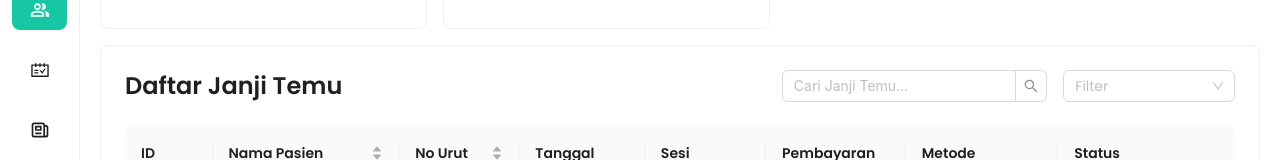
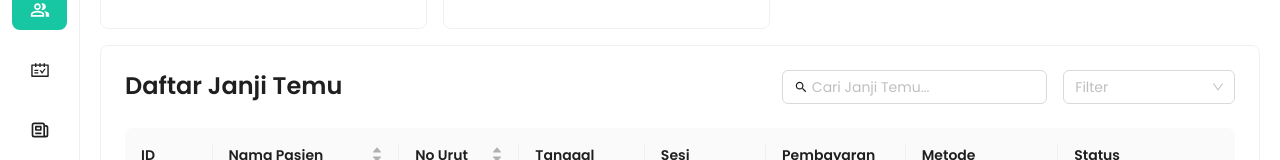
Before and after one commit to team-capstone-1/fe-repro-health, a React (Vite) app: page /janji-temu in a window 1280 px wide. Shown: the part 255-415 px from the top of the page. Built offline with nearby package versions, Linux system fonts and the light colour scheme.

Commit message:
refactor: change border form color

```diff
--- a/src/index.css
+++ b/src/index.css
@@ -140,3 +140,7 @@ p {
 .ant-btn-primary:not(:disabled):not(.ant-btn-disabled):hover {
   background-color: #15b494;
 }
+
+.ant-input {
+  font-family: "Poppins", sans-serif;
+}
--- a/src/views/app-views/appointment/components/ListFilter.jsx
+++ b/src/views/app-views/appointment/components/ListFilter.jsx
@@ -1,4 +1,5 @@
-import { Col, Form, Input, Row, Select } from "antd";
+import { Col, Form, Input, Row, Select, ConfigProvider } from "antd";
+import { IoMdSearch } from "react-icons/io";
 
 export default function ListFilter() {
   const Filter = [
@@ -19,6 +20,18 @@ export default function ListFilter() {
   return (
     <>
       <Form layout="vertical">
+        <ConfigProvider
+          theme={{
+            components: {
+              Input: {
+                colorPrimary: "#17c6a3",
+              },
+              Select: {
+                colorPrimary: "#17c6a3",
+              },
+            },
+          }}
+        >
           <Row gutter={[16, 8]}>
             <Col span={24} md={8}>
               <p
@@ -35,21 +48,28 @@ export default function ListFilter() {
               xl={{ span: 6, offset: 6 }}
               className="text-end"
             >
-            <Form.Item name="search">
-              <Input.Search placeholder="Cari Janji Temu..." />
+              <Form.Item id="search-appointment" name="search">
+                <Input
+                  placeholder="Cari Janji Temu..."
+                  allowClear
+                  prefix={<IoMdSearch />}
+                  className="h-[2.1rem] hover:border-green-500"
+                />
               </Form.Item>
             </Col>
             <Col span={24} md={{ span: 6 }} lg={{ span: 5 }} xl={{ span: 4 }}>
-            <Form.Item name="filter">
+              <Form.Item id="filter-appointment" name="filter">
                 <Select
                   placeholder="Filter"
                   options={Filter}
                   showSearch
                   allowClear
+                  className="h-[2.1rem] hover:border-green-500"
                 />
               </Form.Item>
             </Col>
           </Row>
+        </ConfigProvider>
       </Form>
     </>
   );
--- a/src/views/app-views/profile/components/TabsDoctor.jsx
+++ b/src/views/app-views/profile/components/TabsDoctor.jsx
@@ -10,7 +10,7 @@ export default function TabsDoctor() {
     <section id="tabs-profile">
       <Card>
         <TabsDoctorProfile
-          title={["Pengalaman Kerja", "Pendidikan", "Sertifikat"]}
+          title={["Pengalaman", "Pendidikan", "Sertifikat"]}
         >
           <WorkExperience />
           <Education />
```
Lines whose indentation alone changed are shown as unchanged.
